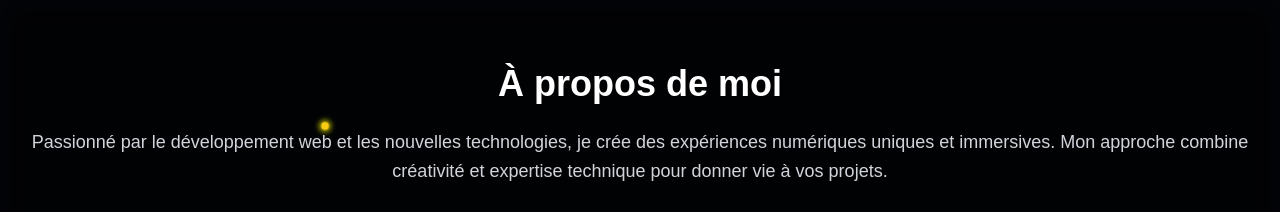
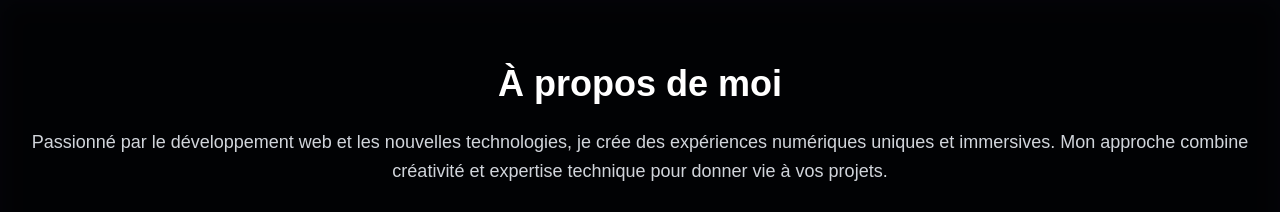
Before and after one commit to Funkysys/portefolio, a Next.js app: page / in a window 1280 px wide. Shown: the top 212 px of the page. Built offline with nearby package versions, Linux system fonts and the light colour scheme; a web font is replaced by a local one.

Commit message:
add contact part

```diff
--- a/components/Contact.tsx
+++ b/components/Contact.tsx
@@ -31,10 +31,6 @@ const Contact = () => {
     <div className="relative w-[100vw] h-[100vh] overflow-y-auto">
       <div className="absolute inset-0 bg-black/40 backdrop-blur-md" />
       <div className="relative z-10 container mx-auto px-4 py-16">
-        {/* Étoiles - réduites car déjà présentes dans la page principale */}
-        <Star x="25%" y="12%" hidden scale={0.8} />
-        <Star x="75%" y="42%" small scale={0.4} />
-        <Star x="48%" y="78%" small scale={0.4} />
 
         <motion.div
           initial={{ opacity: 0 }}
```
